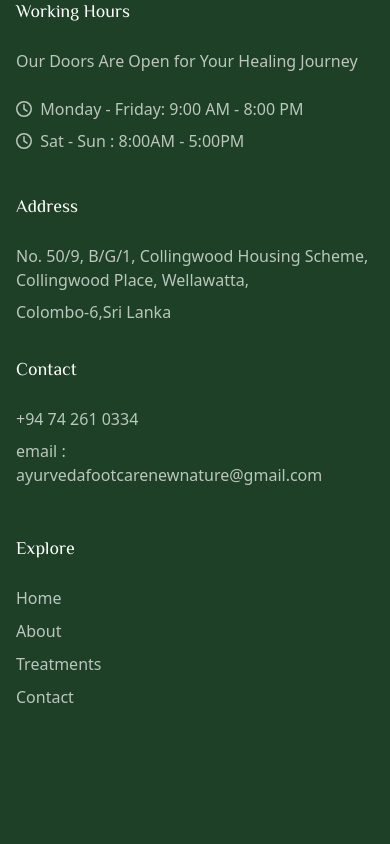
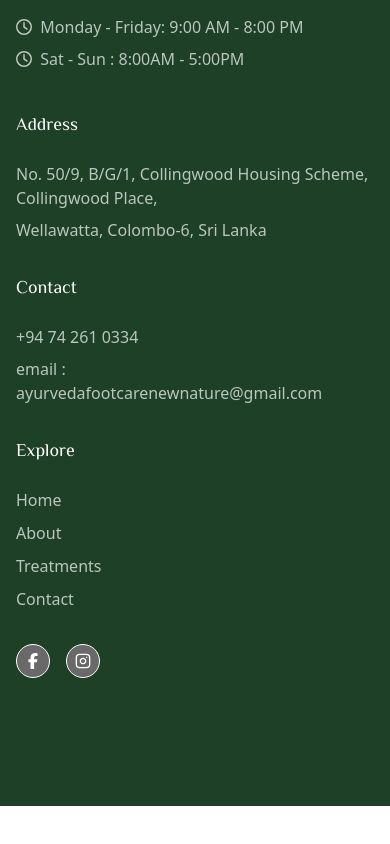
Before and after one commit to Jayaru98/ayurvedic-web, a React (Vite) app in the folder frontend/: page / in a window 390 px wide. Shown: the part 7487-8331 px from the top of the page. After the commit the page ends 8293 px from the top, so only its background shows below. Built offline with nearby package versions, Linux system fonts and the light colour scheme.

Commit message:
Updated Footer and Header

```diff
--- a/frontend/src/components/Footer.jsx
+++ b/frontend/src/components/Footer.jsx
@@ -19,18 +19,11 @@ const Footer = () => {
                         <p className='text-white text-3xl'>Nature Foot Care <br /> Ayurveda</p>
                     </div>
 
-                    <span className='hidden sm:block mt-8 font-sans text-white/70' data-aos="fade-up" data-aos-delay="200">Embrace the power of Ayurveda to restore, balance, <br /> revitalize your spirit.</span>
+                    {/* <span className='hidden sm:block mt-8 font-sans text-white/70' data-aos="fade-up" data-aos-delay="200">Embrace the power of Ayurveda to restore, balance, <br /> revitalize your spirit.</span> */}
                     <span className='sm:hidden block mt-8 font-sans text-white/70'data-aos="fade-up" data-aos-delay="200">Embrace the power of Ayurveda to restore, balance, revitalize your spirit.</span>
-                    <div className='flex mt-8 gap-4' data-aos="fade-up" data-aos-delay="300">
-                        <a href="https://www.facebook.com/profile.php?id=61560584634925&mibextid=ZbWKwL" className="text-white border bg-[#696969] border-white rounded-full p-2 hover:text-black hover:bg-white transition-transform duration-300 hover:shadow-lg hover:-translate-y-1">
-                            <FaFacebookF />
-                        </a>
-                        <a href="https://www.instagram.com/footcareayurveda?igsh=MXZ4bmtlYmZqaXF0cg==" className="text-white border bg-[#696969] border-white rounded-full p-2 hover:text-black hover:bg-white transition-transform duration-300 hover:shadow-lg hover:-translate-y-1">
-                            <FiInstagram />
-                        </a>
-                    </div>
+
                     <div className=''>
-                        <h2 className='text-[18px] md:text-[24px] text-white mt-12' data-aos="fade-up" data-aos-delay="400">Working Hours</h2>
+                        <h2 className='text-[18px] md:text-[24px] text-white mt-8' data-aos="fade-up" data-aos-delay="400">Working Hours</h2>
                         <span className='block text-[16px] font-sans text-white/70 mt-6' data-aos="fade-up" data-aos-delay="400">Our Doors Are Open for Your Healing Journey</span>
                         <span className='flex mt-6 font-sans text-white/70 text-[16px]' data-aos="fade-up" data-aos-delay="500"><FaRegClock className='mt-1'/>&nbsp; Monday - Friday: 9:00 AM - 8:00 PM</span>
                         <span className='flex mt-2 font-sans text-white/70 text-[16px]' data-aos="fade-up" data-aos-delay="600"><FaRegClock className='mt-1'/>&nbsp; Sat - Sun : 8:00AM - 5:00PM</span>
@@ -38,10 +31,10 @@ const Footer = () => {
                 </div>
 
                 <div className="text-start ">
-                    <div className='mt-6 md:mt-40'>
+                    <div className='mt-6 md:mt-10  '>
                         <h2 className='text-[18px] md:text-[24px] text-white' data-aos="fade-up" data-aos-delay="700">Address</h2>
-                        <p className="mb-2 mt-6 text-white/70 font-sans" data-aos="fade-up" data-aos-delay="800">No. 50/9, B/G/1, Collingwood Housing Scheme, Collingwood Place, Wellawatta,</p>
-                        <p className="mb-8 text-white/70 font-sans" data-aos="fade-up" data-aos-delay="900">Colombo-6,Sri Lanka</p>
+                        <p className="mb-2 mt-6 text-white/70 font-sans" data-aos="fade-up" data-aos-delay="800">No. 50/9, B/G/1, Collingwood Housing Scheme, Collingwood Place, </p>
+                        <p className="mb-8 text-white/70 font-sans" data-aos="fade-up" data-aos-delay="900">Wellawatta, Colombo-6, Sri Lanka</p>
                     </div>
                     <div>
                         <h2 className='text-[18px] md:text-[24px] text-white' data-aos="fade-up" data-aos-delay="1000">Contact</h2>
@@ -49,7 +42,7 @@ const Footer = () => {
                         <p className="mb-8 text-white/70 font-sans" data-aos="fade-up" data-aos-delay="1200">email : ayurvedafootcarenewnature@gmail.com</p>
                     </div>
                 </div>
-                <div className='mr-32 mt-4 md:mt-16'>
+                <div className='mr-32 '>
                     <div className='text-start'>
                         <h2 className='text-[18px] md:text-[24px] text-white mb-6' data-aos="fade-up" data-aos-delay="1300">Explore</h2>
                         <ul className=''>
@@ -65,6 +58,16 @@ const Footer = () => {
 
                             <li className='mb-2 transition-transform duration-300 hover:shadow-lg hover:-translate-y-1'>
                                 <a href="contact" className="text-white/70 font-sans hover:text-white" Data-aos="fade-up" data-aos-delay="1700">Contact</a>
+                            </li>
+                            <li>
+                                <div className='flex mt-8 gap-4' data-aos="fade-up" data-aos-delay="300">
+                                    <a href="https://www.facebook.com/profile.php?id=61560584634925&mibextid=ZbWKwL" className="text-white border bg-[#696969] border-white rounded-full p-2 hover:text-black hover:bg-white transition-transform duration-300 hover:shadow-lg hover:-translate-y-1">
+                                        <FaFacebookF />
+                                    </a>
+                                    <a href="https://www.instagram.com/footcareayurveda?igsh=MXZ4bmtlYmZqaXF0cg==" className="text-white border bg-[#696969] border-white rounded-full p-2 hover:text-black hover:bg-white transition-transform duration-300 hover:shadow-lg hover:-translate-y-1">
+                                        <FiInstagram />
+                                    </a>
+                                </div>
                             </li>
 
                         </ul>
--- a/frontend/src/components/Header.jsx
+++ b/frontend/src/components/Header.jsx
@@ -54,7 +54,7 @@ const Header = () => {
         <div className="flex items-center space-x-2">
           {/* Logo  */}
           <img src={Logo} alt="NAture foot care logo" className=' hidden md:block w-32 h-32' />
-          <p className='text-white hidden md:block md:text-3xl'>Nature Foot Care <br /> Ayurveda</p>
+          {/* <p className='text-white hidden md:block md:text-3xl'>Nature Foot Care <br /> Ayurveda</p> */}
         </div>
         <div className="hidden md:flex space-x-8 font-sans">
           <NavLink to="/" className={getLinkClass} end>Home</NavLink>
```
